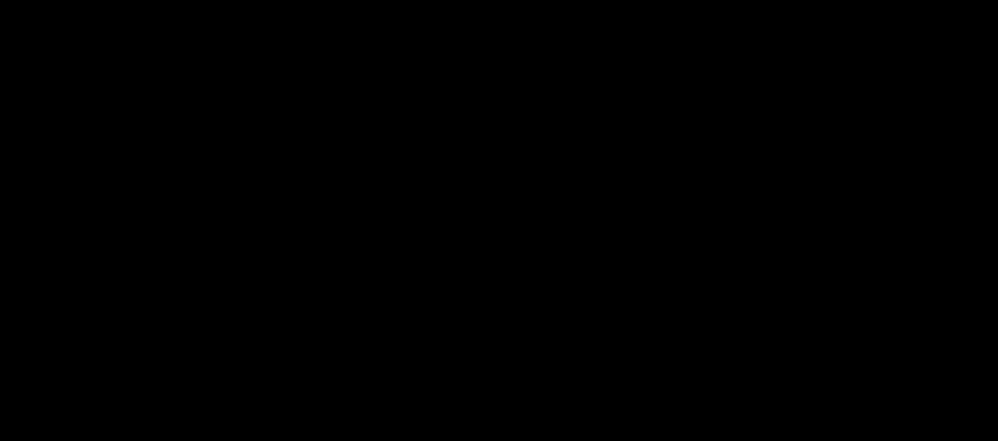
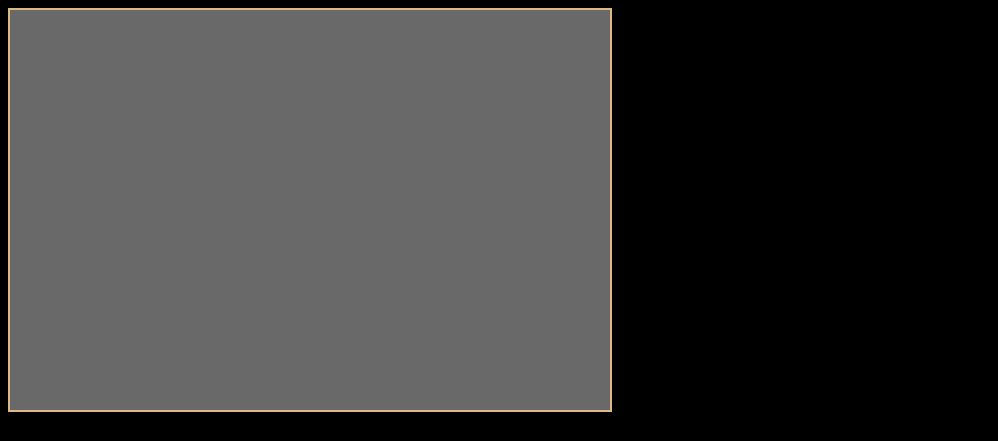
Before and after one commit to mattysteves/mattysteves.github.io, a plain HTML site: page index.html in a window 1280 px wide. Shown: the top 441 px of the page, without its empty margins (0-998 px from the left). Drawn offline with Linux system fonts and the light colour scheme; a web font is replaced by a local one.

Commit message:
canvas style

```diff
--- a/style.css
+++ b/style.css
@@ -49,6 +49,11 @@ p{
     width: 50%;
 }
 
+canvas{
+    border: 2px solid burlywood;
+    background-color: dimgray;
+}
+
 @media only screen and (max-width = 600px){
     h1{
         font-size: 1.5rem;
```
